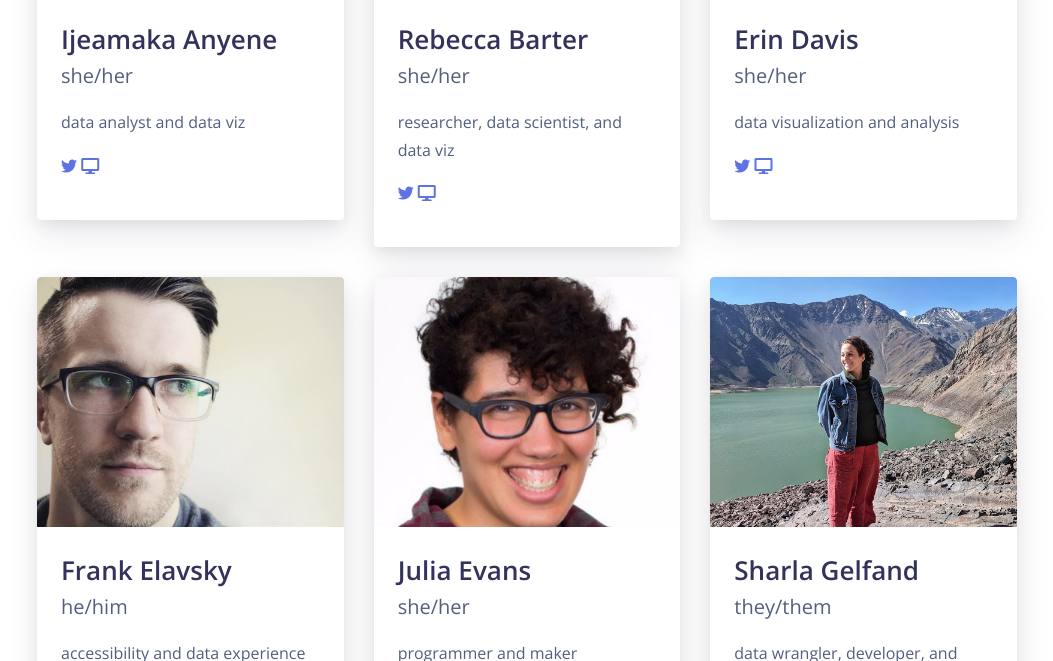
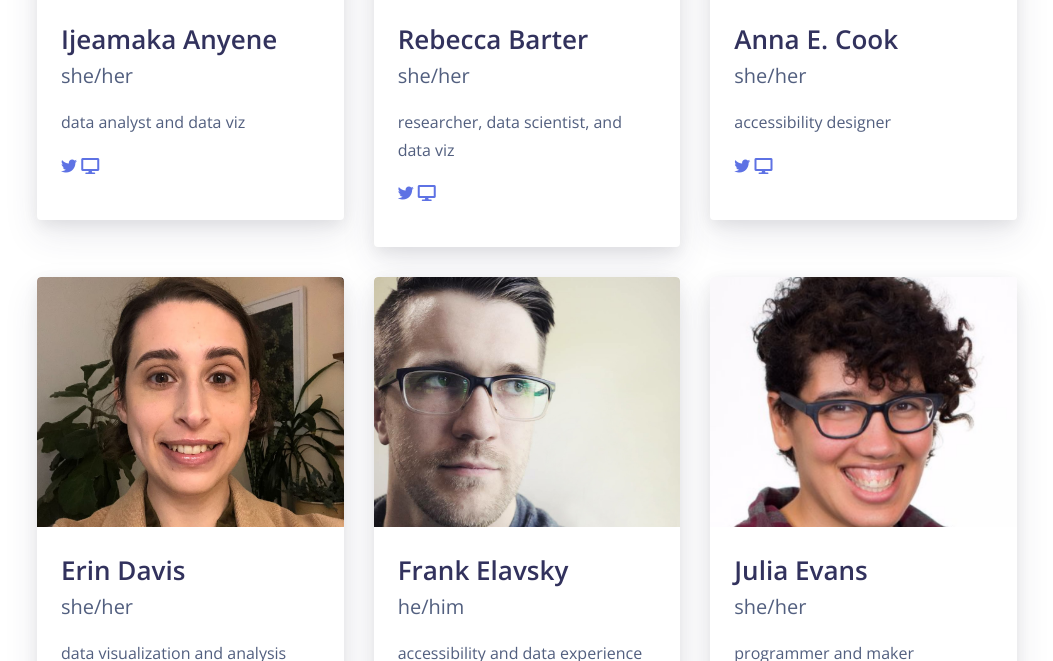
Before and after one commit to iamciera/DSxD_website, a Jekyll site: the page built from _pages/events.md, in a window 1280 px wide and 900 px high, scrolled down 1865 px, cut to the strip 239-900 px from the top of the window. Shown: the whole strip, without its empty margins (113-1166 px from the left). Built offline with Jekyll 4.4.1, drawn with Linux system fonts in a browser that asks for light colours; nearby versions of some CDN libraries.

Commit message:
added Anna

```diff
--- a/_includes/components/teams/team-carousel-2.html
+++ b/_includes/components/teams/team-carousel-2.html
@@ -61,6 +61,36 @@
                   <p>
                 <a href="https://twitter.com/rlbarter"> <i class="fab fa-twitter"></i></a>
                 <a href="http://www.rebeccabarter.com/"><i class="fas fa-desktop"></i></a>
+              </p>
+              </ul>
+            </div>
+          </div>
+        </div>
+      </div>
+
+             <div class="col-lg-4 col-md-6">
+        <div class="card card-profile" data-image="profile-image">
+          <div class="card-header">
+            <div class="card-image">
+              <div class="dropdown">
+              </div>
+              <a href="javascript:;">
+                <img class="img rounded" src="{{ '/assets/img/faces/cook.jpg' | relative_url }}">
+              </a>
+            </div>
+          </div>
+              <div class="card-body pt-0">
+            <br>
+            <h4 class="display-4 mb-0">Anna E. Cook</h4>
+            <p class="lead">she/her</p>
+            <div class="table-responsive">
+              <ul class="list-unstyled ">
+              <p>
+                accessibility designer
+              </p>
+                  <p>
+                <a href="https://twitter.com/annaecook"> <i class="fab fa-twitter"></i></a>
+                <a href="https://annaecook.com/links"><i class="fas fa-desktop"></i></a>
               </p>
               </ul>
             </div>
```
Also changed, not shown: assets/img/faces/cook.jpg (added).
